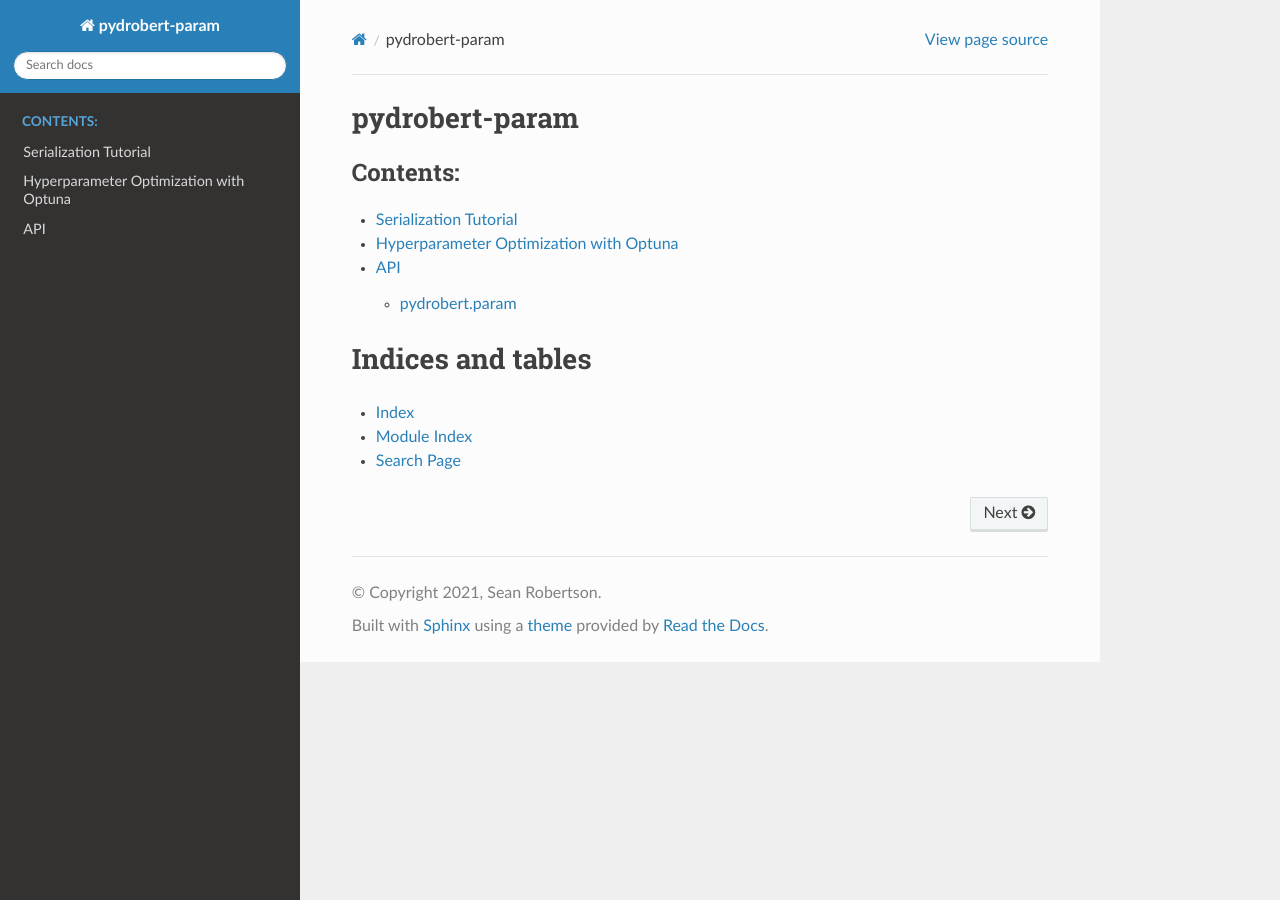
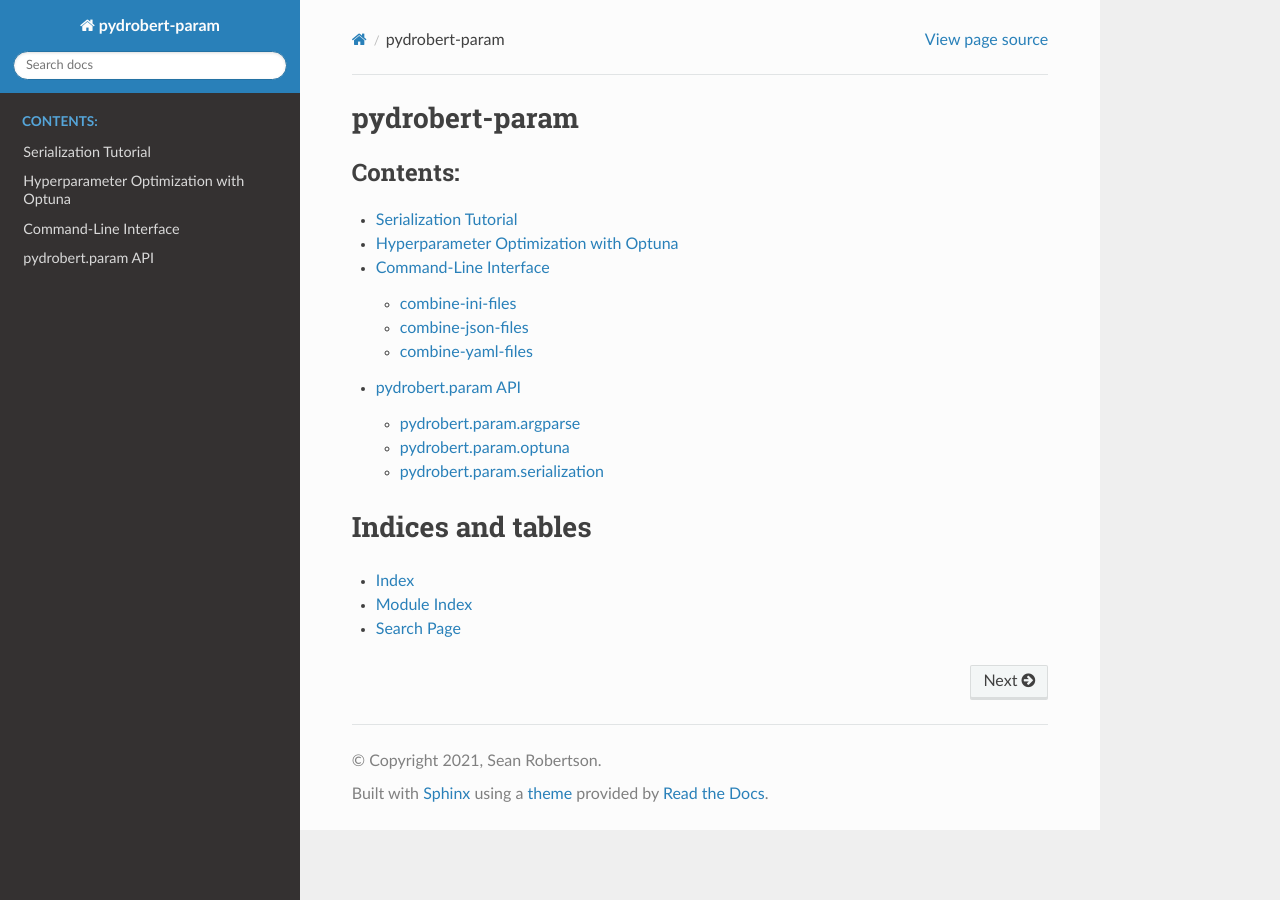
Before and after one commit to sdrobert/pydrobert-param, a Sphinx documentation site: the page built from docs/source/index.rst, in a window 1280 px wide. Built offline with Sphinx 7.4.7 and the Read the Docs theme 2.0.0, drawn with Linux system fonts in a browser that asks for light colours.

Commit message:
Updated docs + added cli page

```diff
--- a/docs/requirements.txt
+++ b/docs/requirements.txt
@@ -1 +1,3 @@
-param>=1.9
+Sphinx>=4
+sphinxcontrib-programoutput
+myst-parser
--- /dev/null
+++ b/docs/source/cli.rst
@@ -0,0 +1,19 @@
+Command-Line Interface
+======================
+
+combine-ini-files
+-----------------
+
+.. program-output:: python -c "import conf; import sys; sys.argv[0] = 'combine-ini-files'; import pydrobert.param.command_line as cli; cli.combine_ini_files(['-h'])"
+
+
+combine-json-files
+------------------
+
+.. program-output:: python -c "import conf; import sys; sys.argv[0] = 'combine-json-files'; import pydrobert.param.command_line as cli; cli.combine_json_files(['-h'])"
+
+
+combine-yaml-files
+------------------
+
+.. program-output:: python -c "import conf; import sys; sys.argv[0] = 'combine-yaml-files'; import pydrobert.param.command_line as cli; cli.combine_yaml_files(['-h'])"
--- a/docs/source/conf.py
+++ b/docs/source/conf.py
@@ -39,6 +39,7 @@ extensions = [
     "sphinx.ext.intersphinx",
     "sphinx.ext.napoleon",
     "sphinx.ext.viewcode",
+    "sphinxcontrib.programoutput",
 ]
 
 naploeon_numpy_docstring = True
--- a/docs/source/index.rst
+++ b/docs/source/index.rst
@@ -7,6 +7,7 @@ pydrobert-param
 
    serialization
    hyperopt
+   cli
    modules
 
 Indices and tables
--- a/docs/source/modules.rst
+++ b/docs/source/modules.rst
@@ -1,7 +1,15 @@
-API
-===
+pydrobert.param API
+===================
+
+.. automodule:: pydrobert.param
+    :members:
+    :undoc-members:
+    :show-inheritance:
 
 .. toctree::
-   :maxdepth: 4
+   :maxdepth: 2
+   :caption: Submodules:
 
-   pydrobert.param
+   pydrobert.param.argparse
+   pydrobert.param.optuna
+   pydrobert.param.serialization
--- /dev/null
+++ b/docs/source/pydrobert.param.argparse.rst
@@ -0,0 +1,7 @@
+pydrobert.param.argparse
+========================
+
+.. automodule:: pydrobert.param.argparse
+    :members:
+    :undoc-members:
+    :show-inheritance:
--- /dev/null
+++ b/docs/source/pydrobert.param.optuna.rst
@@ -0,0 +1,7 @@
+pydrobert.param.optuna
+======================
+
+.. automodule:: pydrobert.param.optuna
+    :members:
+    :undoc-members:
+    :show-inheritance:
--- /dev/null
+++ b/docs/source/pydrobert.param.serialization.rst
@@ -0,0 +1,7 @@
+pydrobert.param.serialization
+=============================
+
+.. automodule:: pydrobert.param.serialization
+    :members:
+    :undoc-members:
+    :show-inheritance:
```
Also changed, not shown: CHANGELOG.md (+4 -0 lines), docs/source/pydrobert.param.rst (deleted, +0 -49 lines), 4 other files.
